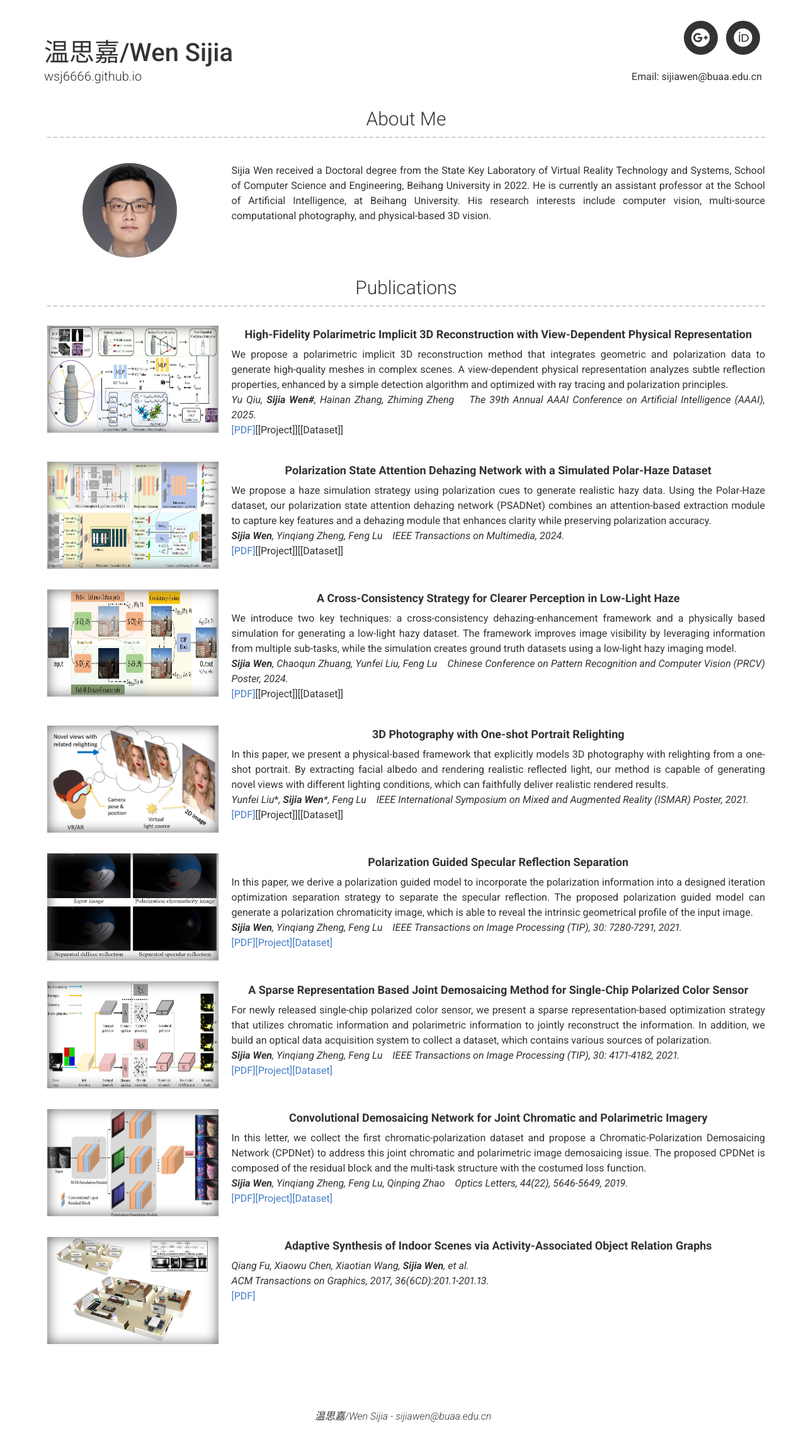
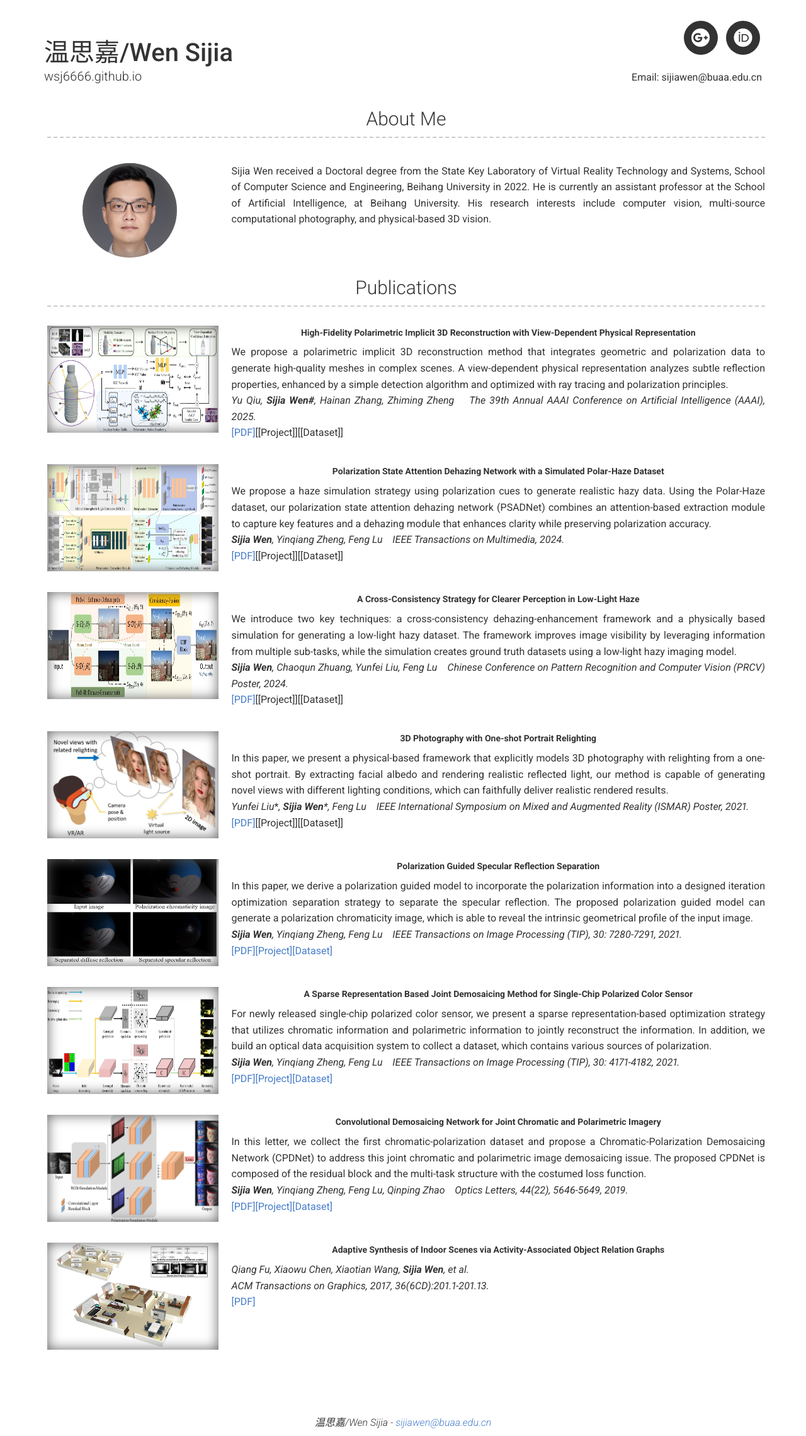
Before and after one commit to wsj6666/wsj6666.github.io, a Jekyll site: the page built from index.md, in a window 1280 px wide. Shown: the whole page at 63% size. Built offline with Jekyll 4.4.1, drawn with Linux system fonts in a browser that asks for light colours; nearby versions of some CDN libraries.

Commit message:
Update modern-resume-theme.scss

```diff
--- a/_sass/modern-resume-theme.scss
+++ b/_sass/modern-resume-theme.scss
@@ -16,18 +16,24 @@
   padding: 0 20px;    /* 内边距防止贴边 */
 }
 
+/* 全局基础字体 */
+body {
+  font-size: 0.875rem; /* 14px，缩小全局字体 */
+  line-height: 1.6;
+}
+
 /* Header 样式优化 */
 .header-right p {
   margin-bottom: 3px;
 }
 
-.header-right a{
-  color:inherit;
-  font-weight:500;
+.header-right a {
+  color: inherit;
+  font-weight: 500;
 }
 
 @media screen and (max-width: 768px) {
-  .header-container div{
+  .header-container div {
     text-align: center;
   }
 
@@ -40,102 +46,59 @@
   }
 }
 
-.profile-img {
-  width: 150px;
-  height: 150px;
+/* 图片样式 */
+.profile-img, .normal-img {
   margin: 0 auto;
   display: block;
-  border-radius: 100px;
+  background-position: center;
+  background-repeat: no-repeat;
   background-size: cover;
-  background-position: center;
-  background-repeat: repeat, no-repeat;
   -moz-box-shadow: inset 0 0 20px #636161;
   -webkit-box-shadow: inset 0 0 20px #636161;
   box-shadow: inset 0 0 20px #636161;
 }
 
+/* 保留头像为圆形 */
+.profile-img {
+  width: 150px;
+  height: 150px;
+  border-radius: 50%;
+}
+
+/* 普通图片为矩形 */
 .normal-img {
   width: 272px;
   height: 170px;
-  margin: 0 auto;
-  display: block;
+  border-radius: 0;
   background-size: 100% 100%;
-  background-position: center;
-  background-repeat: repeat, no-repeat;
-  -moz-box-shadow: inset 0 0 20px #636161;
-  -webkit-box-shadow: inset 0 0 20px #636161;
-  box-shadow: inset 0 0 20px #636161;
 }
 
 .into-text-1 {
   margin-top: 30px;
 }
 
-@media only screen and (max-width : 992px) {
+@media only screen and (max-width: 992px) {
   .into-text-1 {
     margin-top: 20px;
   }
 }
 
-.list-container {
-  h3 {
-    margin-bottom: 0;
-  }
+/* 内容列表样式 */
+.list-container h3 {
+  margin-bottom: 0;
 }
 
+/* 布局部分优化 */
 .layout {
   margin-top: 3rem;
   display: flex;
   flex-direction: row;
+}
 
-  .details {
-    text-align: left;
-
-    p {
-      margin-bottom: 3px;
-      font-size: 1.6rem;
-      text-align: inherit;
-      font-weight: 300;
-
-      b {
-        font-weight: 500;
-      }
-    }
-
-    @media screen and (max-width: 768px) {
-      text-align: center!important;
-
-      p {
-        text-align: center!important;
-      }
-    }
-
-    a {
-      color: inherit;
-      font-style: italic;
-      font-weight: 300;
-    }
-
-    .fa {
-      font-size: 2rem;
-    }
-
-    .link {
-      font-size: 1.5rem;
-    }
-
-    h4 {
-      margin-bottom: 0.1rem;
-      font-weight: 500;
-
-      @media print {
-        margin-bottom: 0.2rem;
-      }
-
-      a {
-        font-weight: 500;
-      }
-    }
+.layout-left,
+.layout-right {
+  @media screen and (max-width: 768px) {
+    flex-direction: column;
   }
 }
 
@@ -143,58 +106,77 @@
   flex-direction: row-reverse;
 }
 
-.layout-right, .layout-top-right {
-  .details {
-    text-align: right;
+.layout-top,
+.layout-top-right,
+.layout-top-middle {
+  flex-direction: column;
+}
+
+.layout-top-middle .details {
+  text-align: center;
+}
+
+.layout .details {
+  text-align: left;
+}
+
+.layout-right .details,
+.layout-top-right .details {
+  text-align: right;
+}
+
+.layout .details p {
+  margin-bottom: 3px;
+  font-size: 1rem; /* 16px -> 1rem，调小段落字体 */
+  font-weight: 300;
+}
+
+.layout .details p b {
+  font-weight: 500;
+}
+
+.layout .details a {
+  color: inherit;
+  font-style: italic;
+  font-weight: 300;
+}
+
+.layout .details h4 {
+  margin-bottom: 0.1rem;
+  font-weight: 500;
+}
+
+@media print {
+  .layout .details h4 {
+    margin-bottom: 0.2rem;
   }
 }
 
-.layout-left, .layout-right {
-  @media screen and (max-width: 768px) {
-    flex-direction: column;
-  }
+.layout .details .fa {
+  font-size: 1.6rem; /* 2rem -> 1.6rem，调小图标字体 */
 }
 
-.layout-top-middle, .layout-top, .layout-top-right {
-  flex-direction: column;
-
-  .details, .content {
-    width: 100%;
-  }
+.layout .details .link {
+  font-size: 1.2rem; /* 1.5rem -> 1.2rem，调小链接字体 */
 }
 
-.layout-top-middle {
-  .details {
-    text-align: center;
-  }
+/* Footer 样式 */
+.footer-container {
+  margin-top: 100px;
 }
 
-.footer-container {
-  margin-top:100px;
-}
-
-.footer-container p {
+.footer-container p,
+.footer-container a {
   text-align: center;
   font-style: italic;
   font-weight: 300;
 }
 
-.footer-container a {
-  color: inherit;
-  font-style: italic;
-  font-weight: 300;
-}
-
-.page-content {
-  padding: 0 20px
-}
-
+/* 联系方式 */
 .contact a {
   line-height: 50px;
   margin-left: 30px;
   color: #BBBBBB;
-  -webkit-transition: color 0.4s ease;
-  -moz-transition: color 0.4s ease;
   transition: color 0.4s ease;
 }
 
@@ -202,17 +184,17 @@
   color: #4C4C4C;
 }
 
+/* 引言样式 */
 p.quote {
-  font-size: 1.8rem;
+  font-size: 1.4rem; /* 1.8rem -> 1.4rem，缩小引言字体 */
   font-weight: bolder;
-  padding-top: 0rem ;
-  padding-left: 1rem ;
-  padding-right: 1rem ;
+  padding: 0rem 1rem;
   text-align: center;
+}
 
-  @media print {
+@media print {
+  p.quote {
     text-align: left;
-    padding: 0rem 1rem;
     margin-top: 1rem;
   }
 }
```
